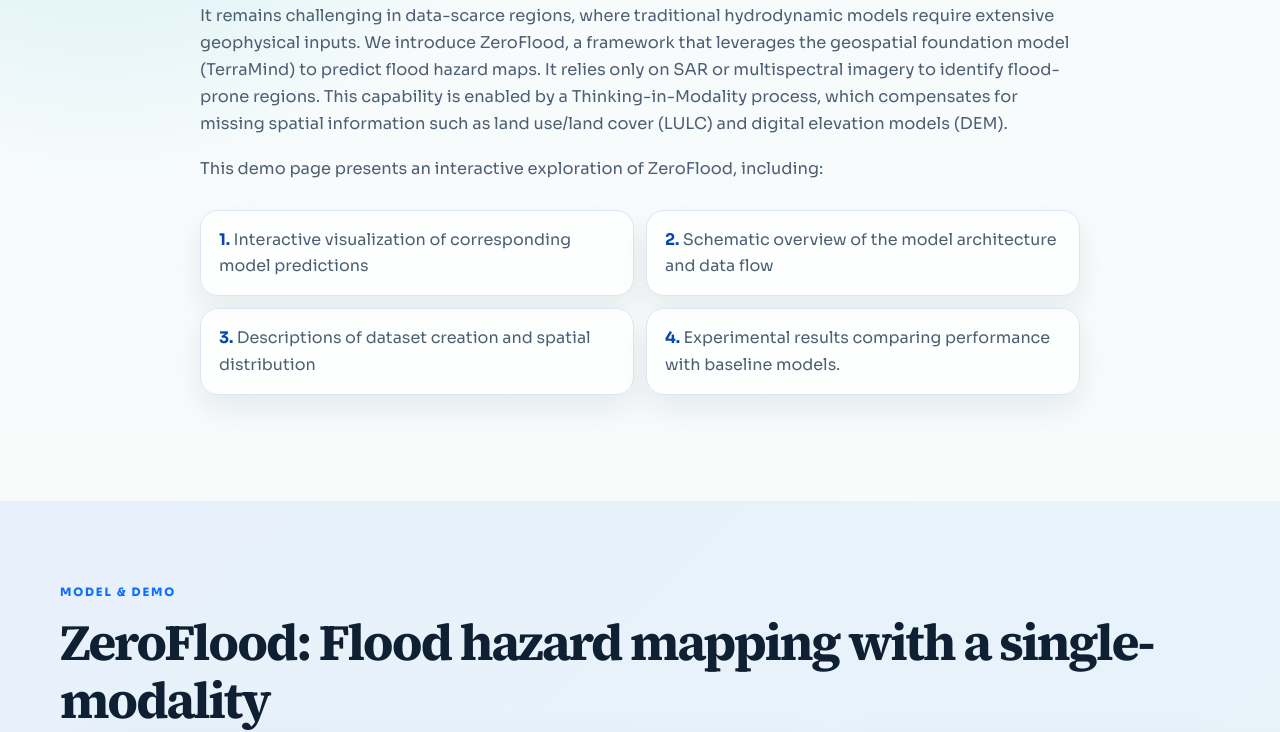
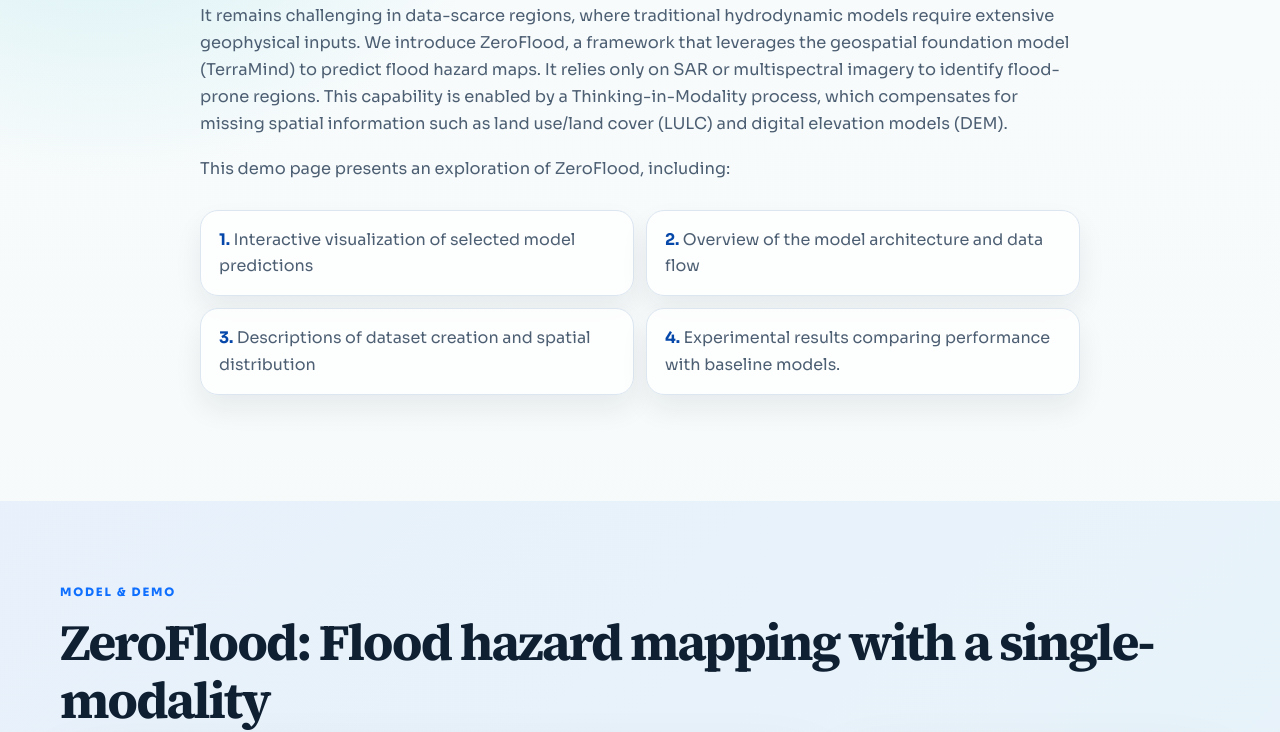
Before and after one commit to khyeongkyun/terramind-blue-sky-challenge, a plain HTML site: page index.html in a window 1280 px wide. Shown: the part 945-1677 px from the top of the page. Drawn offline with nearby package versions, Linux system fonts and the light colour scheme.

Commit message:
minor update

```diff
--- a/index.html
+++ b/index.html
@@ -75,12 +75,12 @@
               It remains challenging in data-scarce regions, where traditional hydrodynamic models require extensive geophysical inputs. We introduce ZeroFlood, a framework that leverages the geospatial foundation model (TerraMind) to predict flood hazard maps. It relies only on SAR or multispectral imagery to identify flood-prone regions. This capability is enabled by a Thinking-in-Modality process, which compensates for missing spatial information such as land use/land cover (LULC) and digital elevation models (DEM).
             </p>
             <p>
-              This demo page presents an interactive exploration of ZeroFlood, including: <br><br>
+              This demo page presents an exploration of ZeroFlood, including: <br><br>
             </p>
           </div>
           <ul class="result-takeaways">
-            <li><strong>1. </strong> Interactive visualization of corresponding model predictions</li>
-            <li><strong>2. </strong> Schematic overview of the model architecture and data flow</li>
+            <li><strong>1. </strong> Interactive visualization of selected model predictions</li>
+            <li><strong>2. </strong> Overview of the model architecture and data flow</li>
             <li><strong>3. </strong> Descriptions of dataset creation and spatial distribution</li>
             <li><strong>4. </strong> Experimental results comparing performance with baseline models.</li>
           </ul>
```
Also changed, not shown: 1 other file.
